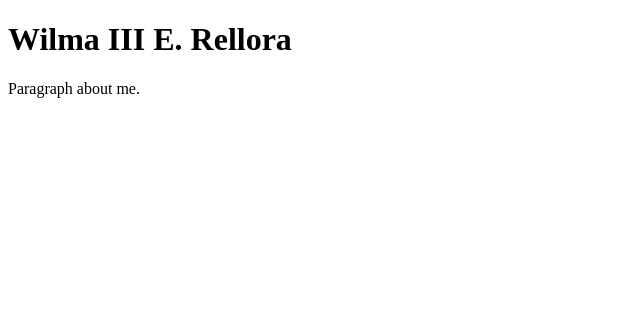
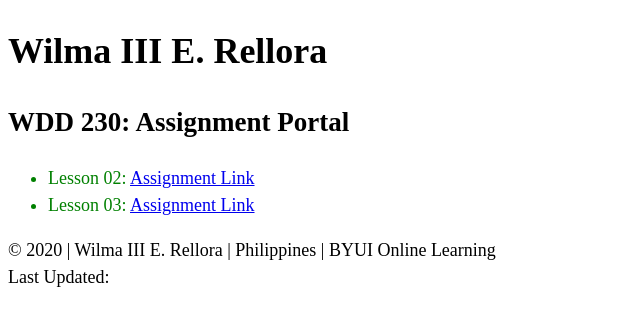
Before and after one commit to wamita/wamitar.github.io, a plain HTML site: page index.html in a window 1280 px wide. Shown: the whole page, without its empty margins (0-640 px from the left). Drawn offline with Linux system fonts and the light colour scheme.

Commit message:
review exercises

```diff
--- /dev/null
+++ b/CSS/main.css
@@ -0,0 +1,7 @@
+body {
+    font-size: 18px;
+    line-height: 1.5;
+}
+.linklist ul li {
+    color: green;
+}
--- a/index.html
+++ b/index.html
@@ -2,12 +2,34 @@
 <html lang="en-us">
 
 <head>
-    <title>Wilma III E. Rellora</title>
+    <meta charset="UTF-8">
+    <meta name="viewport" content="width=device-width, initial-scale=1, viewport-fit=cover">
+    <title>Wilma III E. Rellora - Course Portal Homepage</title>
+    <meta name="description"
+        content="This page will serve as my assignment portal which I will update throughout the course with links to lesson assignments and projects.">
+    <link href="css/main.css" rel="stylesheet">
 </head>
 
 <body>
-    <h1>Wilma III E. Rellora</h1>
-    <p>Paragraph about me.</p>
+    <header>
+    </header>
+    <main>
+        <div>
+            <h1>Wilma III E. Rellora</h1>
+        </div>
+        <section class="linklist">
+            <h2>WDD 230: Assignment Portal</h2>
+            <ul>
+              <li>Lesson 02: <a href="#">Assignment Link</a></li>
+              <li>Lesson 03: <a href="#">Assignment Link</a> </li>
+            </ul>
+          </section>
+    </main>
+    <footer>
+        &copy; 2020 | Wilma III E. Rellora | Philippines | BYUI Online Learning
+        <br>Last Updated: <spam id="dateupdated"> <span id="timeupdate"></span>
+    </footer>
+    <script src="js/dateupdated.js"></script>
 </body>
 
 </html>
--- /dev/null
+++ b/js/dateupdated.js
@@ -0,0 +1,3 @@
+const options =
+ {weekday: 'loing', day: 'numeric', month: 'long', year: 'numeric'};
+document.getElementById('dateupdated').textContent = new Date().toLocaleDateString('en-us', options);
```
